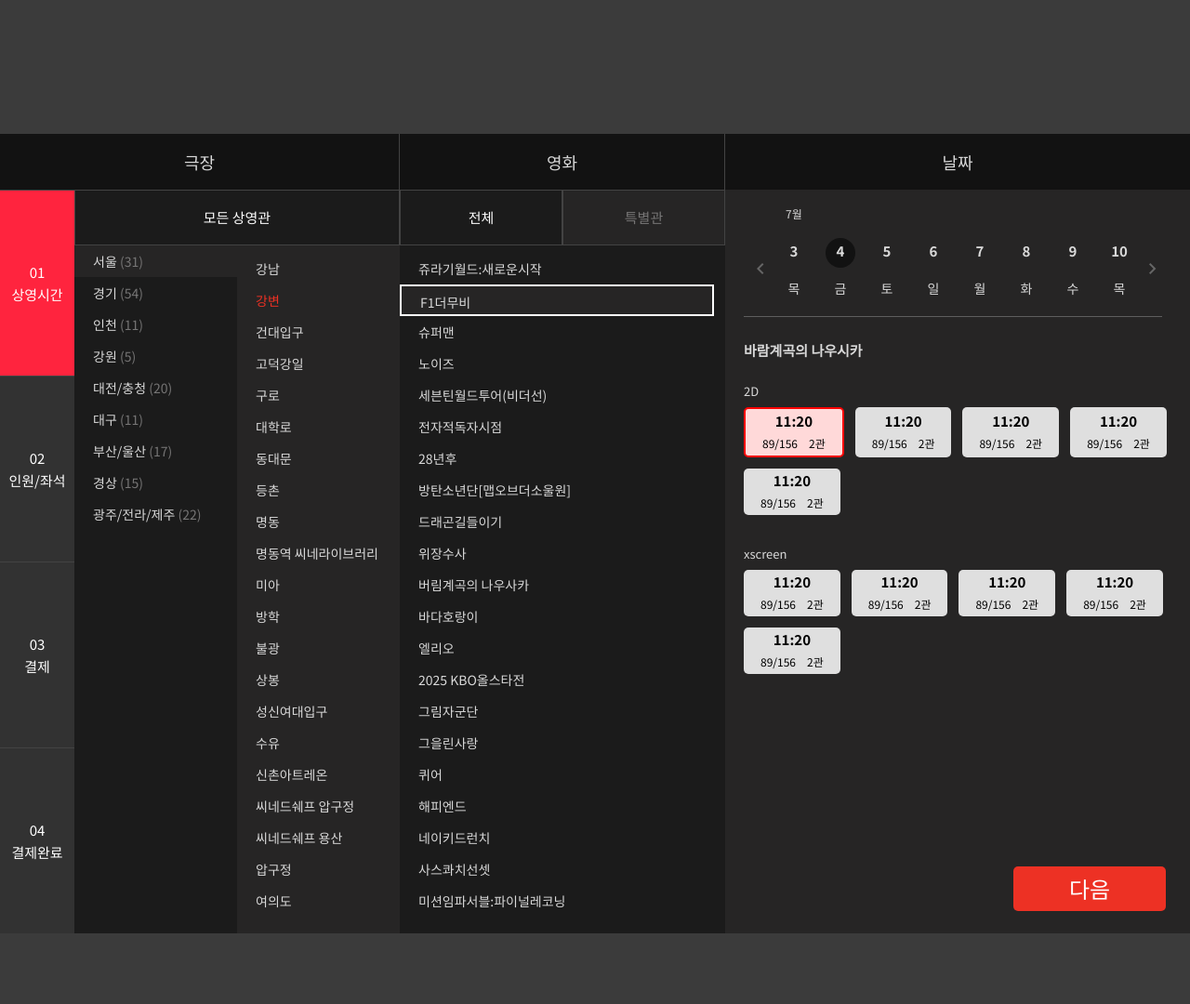
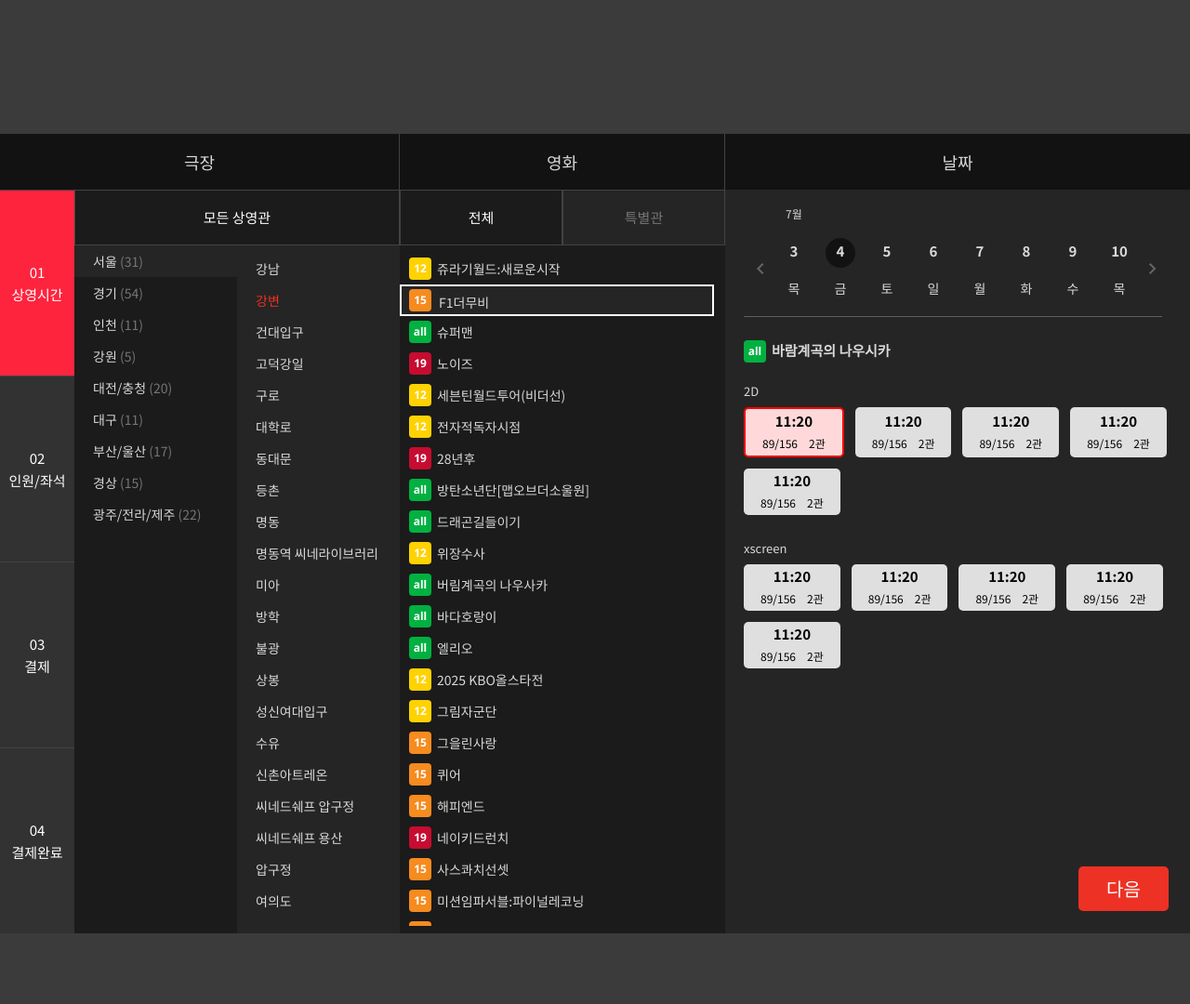
Before and after one commit to Ha-im/Renewal_project_Cgv, a PHP site: page /ticket.html in a window 1280 px wide. Shown: the whole page at 93% size. Run offline with PHP 8.4, Linux system fonts and the light colour scheme.

Commit message:
ticket 서브페이지

```diff
--- a/css/ticket.css
+++ b/css/ticket.css
@@ -108,20 +108,6 @@ body{
 .cinema-area-list a span:nth-of-type(2){
 	color: #767575;
 }
-
-/*.cinema-area-list li:last-child a {
-  position: absolute;
-	left: 0px;
-  top: 100%;
-	width: 175;
-  height: 434px;
-	display: block;
-	background-color: #1B1B1B;
-}
-.cinema-area-list li:last-child a {
-  position: relative;
-}
-*/
 .area-cinema-list a{
 	padding-left: 20px;
 	background-color: transparent;
@@ -166,11 +152,49 @@ body{
 	height: 34px;
 	font-size: 14px;
 	line-height: 34px;
+	position: relative;
 }
+.movie-list li a{
+	padding-left: 40px;
+}
+/* age icon */
+.rating{
+  width: var(--icon_s_w);
+  height: var(--icon_s_h);
+  position: absolute;
+  top: 5px;
+  color: var(--white);
+  font: var(--rating_number);
+  border-radius: var(--icon_radius);
+  text-align: center;
+  padding-top: 6px;
+	margin-left: 10px;
+}
+
+.rating19{
+  content: '19';
+  background-color: var(--rating19);
+}
+
+.rating15{
+  content: '15';
+  background-color: var(--rating15);
+}
+
+.rating12{
+  content: '12';
+  background-color: var(--rating12);
+}
+
+.ratingall{
+  content: 'All';
+  background-color: var(--ratingAll);
+}
+
 .movie-list a {
   display: block;
   height: 34px;
-  padding-left: 20px;
+  padding-left: 30px;
   background-color: #1B1B1B;
 	line-height: 34px;
 }
@@ -282,7 +306,6 @@ body{
 	margin-top: 20px;
 	margin-left: 20px;
 }
-
 /* 시간 선택 */
 .time-section{
 	position: absolute;
@@ -291,16 +314,22 @@ body{
 	padding: 24px 0 0 0;
 }
 .movie-title{
+	padding-left: 30px;
 	padding-bottom: 20px;
 	font-size: 15px;
 	font-weight: bold;
+}
+.movie-title .rating{
+	top: 25px;
+	left: 0;
+	margin-left: 0;
 }
 .time-container{
 	display: flex;
   flex-wrap: wrap;
 	gap: 12px;
 	width: 460px;
-	padding-bottom: 30px;
+	padding-bottom: 24px;
 }
 .time-select{
 	border-radius: 5px;
@@ -332,39 +361,16 @@ h3{
 }
 
 
-.content.age{
-  position:absolute;
-  top:;
-  width: 20px;
-  height: 20px;
-  display: block;
-  color: var(--white);
-  font: var(--rating_number);
-  border-radius: var(--icon_radius);
-  text-align: center;
-  padding-top: 5px;
-}
-.content .age.age_all{
-  background-color:var(--ratingAll)
-}
-.content .age.age_15{
-  background-color:var(--rating15);
-}
-.content .age.age_12{
-  background-color:var(--rating12);
-}
-.content .age.age_19{
-  background-color:var(--rating19);
-}
+
 
 .next-page{
 	position: absolute;
-	left: 1090px;
+	left: 1160px;
 	bottom: 24px;
 	background-color: var(--primary_color);
-	font-size: 24px;
+	font-size: 20px;
 	line-height: 24px;
-	padding: 12px 60px;
+	padding: 12px 30px;
 	border-radius: 5px;
 	border: none;
 	color: var(--white);
--- a/index.html
+++ b/index.html
@@ -169,7 +169,7 @@
                 <div class="ranking-number" id="ranking-num">01</div>
                 <div class="rank-title">
                   <h2 class="title rating ratingall" id="movie-title">드래곤 길들이기</h2>
-                  <div class="star-rating" id="star-rating">
+                  <div class="star-rating" id="star-rating" data-rate="5">
                     <span class="material-symbols-outlined star">star</span>
                     <span class="material-symbols-outlined star">star</span>
                     <span class="material-symbols-outlined star">star</span>
--- a/js/ticket.js
+++ b/js/ticket.js
@@ -35,6 +35,9 @@
 */
 
 
+
+
+
 // 요일 배열
         const dayNames = ['일', '월', '화', '수', '목', '금', '토'];
         const monthNames = ['1월', '2월', '3월', '4월', '5월', '6월', '7월', '8월', '9월', '10월', '11월', '12월'];
--- a/ticket.html
+++ b/ticket.html
@@ -169,44 +169,44 @@
           </div>
           <div class="movie-list">
             <ul class="content scroll-y">
-              <li><a href="">쥬라기월드:새로운시작</a></li>
-              <li><a href="" class="active">F1더무비</a></li>
-              <li><a href="">슈퍼맨</a></li>
-              <li><a href="">노이즈</a></li>
-              <li><a href="">세븐틴월드투어(비더선)</a></li>
-              <li><a href="">전자적독자시점</a></li>
-              <li><a href="">28년후</a></li>
-              <li><a href="">방탄소년단[맵오브더소울원]</a></li>
-              <li><a href="">드래곤길들이기</a></li>
-              <li><a href="">위장수사</a></li>
-              <li><a href="">버림계곡의 나우사카</a></li>
-              <li><a href="">바다호랑이</a></li>
-              <li><a href="">엘리오</a></li>
-              <li><a href="">2025 KBO올스타전</a></li>
-              <li><a href="">그림자군단</a></li>
-              <li><a href="">그을린사랑</a></li>
-              <li><a href="">퀴어</a></li>
-              <li><a href="">해피엔드</a></li>
-              <li><a href="">네이키드런치</a></li>
-              <li><a href="">사스콰치선셋</a></li>
-              <li><a href="">미션임파서블:파이널레코닝</a></li>
-              <li><a href="">하이파이브</a></li>
-              <li><a href="">인생은아름다워</a></li>
-              <li><a href="">더키친</a></li>
-              <li><a href="">순응자</a></li>
-              <li><a href="">후레루.</a></li>
-              <li><a href="">우리들의교복시절</a></li>
-              <li><a href="">우리는공산당이싫어요</a></li>
-              <li><a href="">극장판짱구는못말려-격돌!낙서왕...</a></li>
-              <li><a href="">릴로&스티치</a></li>
-              <li><a href="">온혼더파이널</a></li>
-              <li><a href="">극장판블리치:페이드투블랙</a></li>
-              <li><a href="">세하별</a></li>
-              <li><a href="">괜찮아괜찮아괜찮아!</a></li>
-              <li><a href="">로비</a></li>
-              <li><a href="">킹오브킹스</a></li>
-              <li><a href="">하이큐!!끝시작</a></li>
-              <li><a href="">하이큐!!승자와패자</a></li>
+              <li><span class="rating rating12">12</span><a href="">쥬라기월드:새로운시작</a></li>
+              <li><span class="rating rating15">15</span><a href="" class="active">F1더무비</a></li>
+              <li><span class="rating ratingall">all</span><a href="">슈퍼맨</a></li>
+              <li><span class="rating rating19">19</span><a href="">노이즈</a></li>
+              <li><span class="rating rating12">12</span><a href="">세븐틴월드투어(비더선)</a></li>
+              <li><span class="rating rating12">12</span><a href="">전자적독자시점</a></li>
+              <li><span class="rating rating19">19</span><a href="">28년후</a></li>
+              <li><span class="rating ratingall">all</span><a href="">방탄소년단[맵오브더소울원]</a></li>
+              <li><span class="rating ratingall">all</span><a href="">드래곤길들이기</a></li>
+              <li><span class="rating rating12">12</span><a href="">위장수사</a></li>
+              <li><span class="rating ratingall">all</span><a href="">버림계곡의 나우사카</a></li>
+              <li><span class="rating ratingall">all</span><a href="">바다호랑이</a></li>
+              <li><span class="rating ratingall">all</span><a href="">엘리오</a></li>
+              <li><span class="rating rating12">12</span><a href="">2025 KBO올스타전</a></li>
+              <li><span class="rating rating12">12</span><a href="">그림자군단</a></li>
+              <li><span class="rating rating15">15</span><a href="">그을린사랑</a></li>
+              <li><span class="rating rating15">15</span><a href="">퀴어</a></li>
+              <li><span class="rating rating15">15</span><a href="">해피엔드</a></li>
+              <li><span class="rating rating19">19</span><a href="">네이키드런치</a></li>
+              <li><span class="rating rating15">15</span><a href="">사스콰치선셋</a></li>
+              <li><span class="rating rating15">15</span><a href="">미션임파서블:파이널레코닝</a></li>
+              <li><span class="rating rating15">15</span><a href="">하이파이브</a></li>
+              <li><span class="rating rating12">12</span><a href="">인생은아름다워</a></li>
+              <li><span class="rating rating12">12</span><a href="">더키친</a></li>
+              <li><span class="rating rating15">15</span><a href="">순응자</a></li>
+              <li><span class="rating rating15">15</span><a href="">후레루.</a></li>
+              <li><span class="rating rating15">15</span><a href="">우리들의교복시절</a></li>
+              <li><span class="rating rating15">15</span><a href="">우리는공산당이싫어요</a></li>
+              <li><span class="rating ratingall">all</span><a href="">극장판짱구는못말려-격돌!낙서왕...</a></li>
+              <li><span class="rating ratingall">all</span><a href="">릴로&스티치</a></li>
+              <li><span class="rating rating19">19</span><a href="">온혼더파이널</a></li>
+              <li><span class="rating rating19">19</span><a href="">극장판블리치:페이드투블랙</a></li>
+              <li><span class="rating rating12">12</span><a href="">세하별</a></li>
+              <li><span class="rating rating15">15</span><a href="">괜찮아괜찮아괜찮아!</a></li>
+              <li><span class="rating rating15">15</span><a href="">로비</a></li>
+              <li><span class="rating rating19">19</span><a href="">킹오브킹스</a></li>
+              <li><span class="rating ratingall">all</span><a href="">하이큐!!끝시작</a></li>
+              <li><span class="rating ratingall">all</span><a href="">하이큐!!승자와패자</a></li>
             </ul>
           </div>
 <!-- 영화 > 특별관 리스트 -->
@@ -269,8 +269,8 @@
 <!-- time -->
 <div class="time-section">
   <div class="movie-title">
-    <div class="rank-icon"></div>
-  <h2>바람계곡의 나우시카</h2>
+    <span class="rating ratingall">all</span>
+    <h2>바람계곡의 나우시카</h2>
   </div>
 
   <div class="time-wrapper">
```
